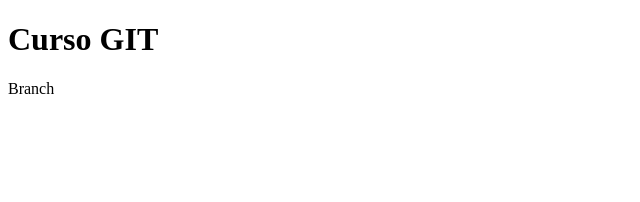
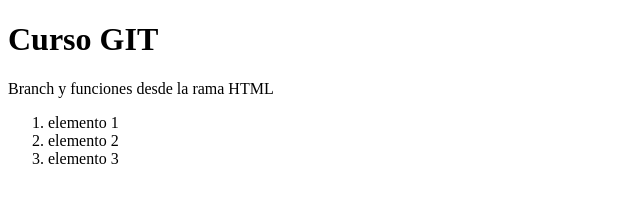
Before and after one commit to antonyrz/youtube-git, a plain HTML site: page index.html in a window 1280 px wide. Shown: the whole page, without its empty margins (0-640 px from the left). Drawn offline with Linux system fonts and the light colour scheme.

Commit message:
Agregando archivo javascript al index.html

```diff
--- a/index.html
+++ b/index.html
@@ -8,7 +8,15 @@
 <body>
 
     <H1>Curso GIT</H1>
-    <p>Branch</p>
+    <p>Branch y funciones desde la rama HTML</p>
+
+    <ol>
+        <li>elemento 1</li>
+        <li>elemento 2</li>
+        <li>elemento 3</li>
+    </ol>
+
+    <script src="javascript.js"></script>
 
 </body>
 </html>
```
